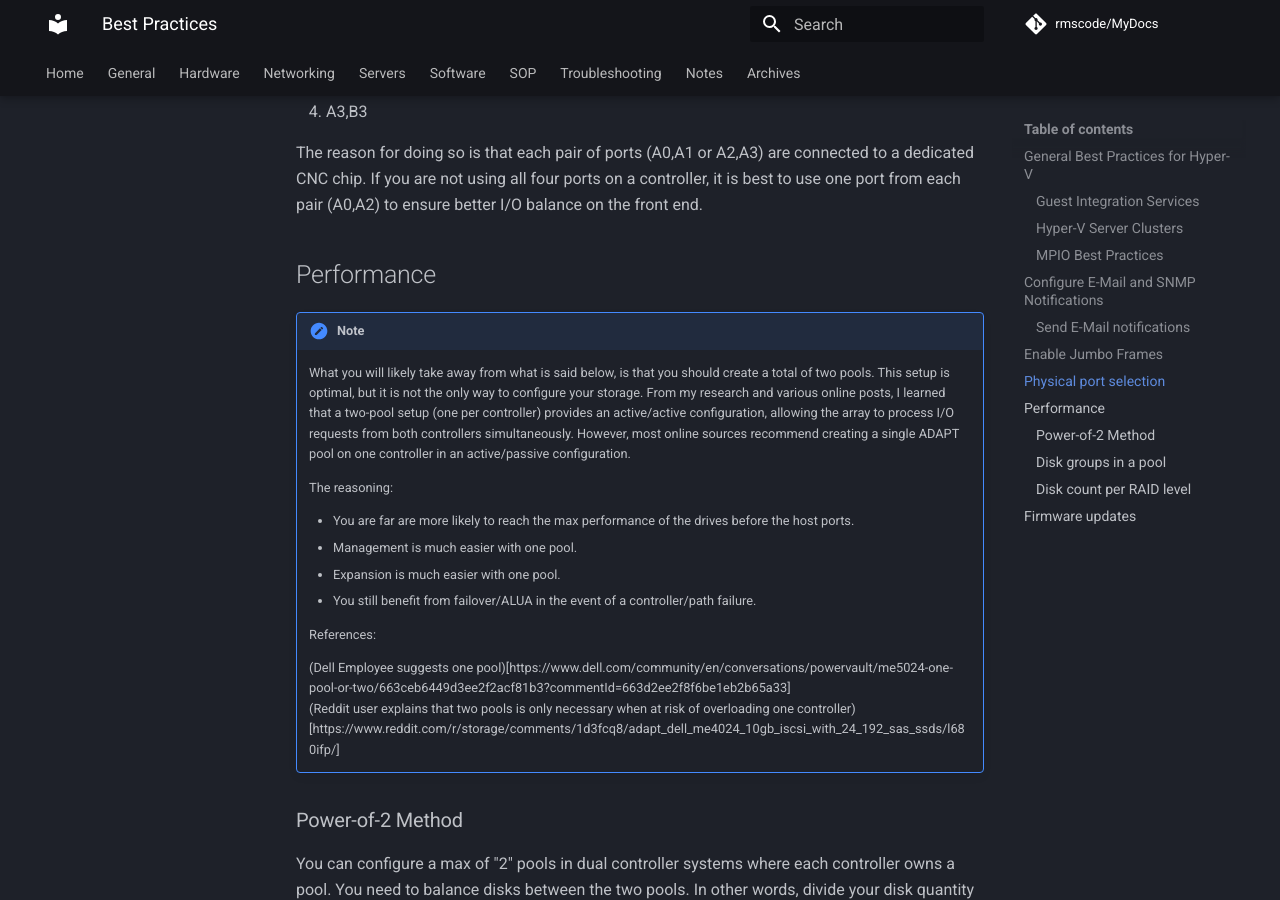
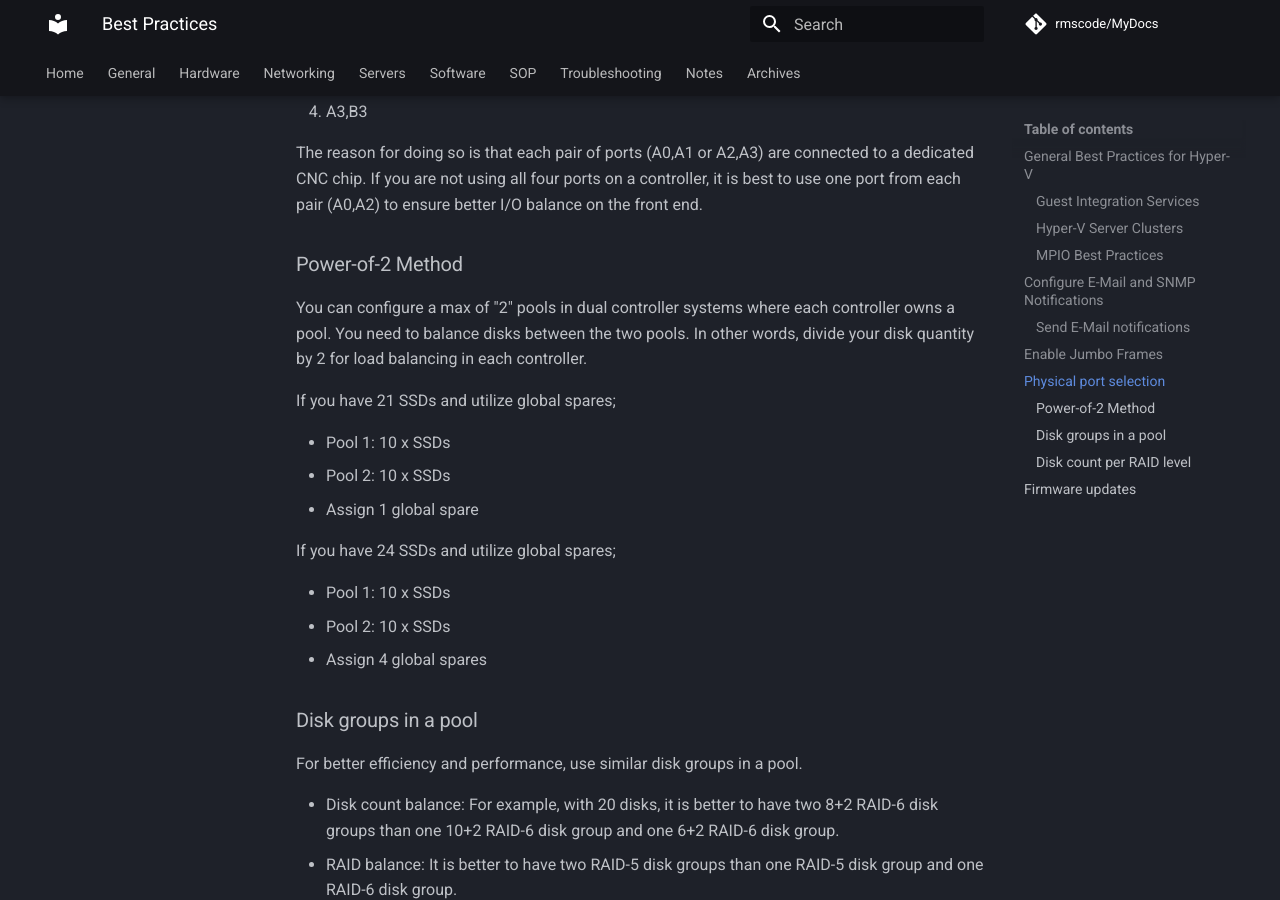
Before and after one commit to rmscode/binary-garden, an MkDocs documentation site: the page built from docs/hardware/dell-emc/powervault-me5/me5-best-practice.md, in a window 1280 px wide and 900 px high, scrolled down 3698 px. Built offline with MkDocs 1.6.1 and Material for MkDocs 9.7.7, drawn with Linux system fonts in a browser that asks for light colours; comment, search, counter and statistics services are not loaded; some of the changed text lies outside the part shown.

Commit message:
Docs: Dupe and revise ME4 docs for ME5

```diff
--- a/docs/hardware/dell-emc/powervault-me5/me5-best-practice.md
+++ b/docs/hardware/dell-emc/powervault-me5/me5-best-practice.md
@@ -2,7 +2,7 @@
 
 !!! note
 
-    This is a copy/paste from the ME4 docs. It' mostly the same for the ME5, but you can have a look [here](https://www.delltechnologies.com/asset/en-us/products/storage/technical-support/h19551-dell-powervault-me5-series-storage-system-best-practices-wp.pdf).
+    This is a copy/paste from the ME4 docs. It's mostly the same for the ME5, but you can have a look [here](https://www.delltechnologies.com/asset/en-us/products/storage/technical-support/h19551-dell-powervault-me5-series-storage-system-best-practices-wp.pdf).
 
 ## General Best Practices for Hyper-V
 
@@ -72,7 +72,7 @@ You should enable at least one notification service to monitor the system. Email
       -  In the System topic, select Action -> System Settings, then click Notifications.
       -  In the footer, click the events panel and select Set Up Notifications.
       -  In the Welcome panel, select System Settings, and then click the Notifications tab.
-2. Select the Email tab and ensure that the SMTP Server and SMTP Domain options are set, as described in To configure SMTP settings in the [Administrator’s Guide](https://www.dell.com/support/manuals/us/en/19/powervault-me4012/me4_series_ag_pub/configure-smtp-settings?guid=guid-a34ac6dc-8231-456e-ae0a-a157ef02393d&lang=en-us).
+2. Select the Email tab and ensure that the SMTP Server and SMTP Domain options are set. For details about panel options, see the on-screen tool tips.
 3. Set the email notification.
 4. Select the minimum severity for which the system should send email notifications.
 5. Enter an email address to which the system should send notifications.
@@ -107,24 +107,6 @@ In a system configured to use either all FC or all iSCSI ports, use the ports in
 4. A3,B3
 
 The reason for doing so is that each pair of ports (A0,A1 or A2,A3) are connected to a dedicated CNC chip. If you are not using all four ports on a controller, it is best to use one port from each pair (A0,A2) to ensure better I/O balance on the front end.
-
-## Performance
-
-!!! note
-
-    What you will likely take away from what is said below, is that you should create a total of two pools. This setup is optimal, but it is not the only way to configure your storage. From my research and various online posts, I learned that a two-pool setup (one per controller) provides an active/active configuration, allowing the array to process I/O requests from both controllers simultaneously. However, most online sources recommend creating a single ADAPT pool on one controller in an active/passive configuration.
-
-    The reasoning:
-
-    - You are far are more likely to reach the max performance of the drives before the host ports.
-    - Management is much easier with one pool.
-    - Expansion is much easier with one pool.
-    - You still benefit from failover/ALUA in the event of a controller/path failure.
-
-    References:
-
-    (Dell Employee suggests one pool)[https://www.dell.com/community/en/conversations/powervault/me5024-one-pool-or-two/663ceb6449d3ee2f2acf81b3?commentId=663d2ee2f8f6be1eb2b65a33]</br>
-    (Reddit user explains that two pools is only necessary when at risk of overloading one controller)[https://www.reddit.com/r/storage/comments/1d3fcq8/adapt_dell_me4024_10gb_iscsi_with_24_192_sas_ssds/l680ifp/]
 
 ### Power-of-2 Method
 
```
